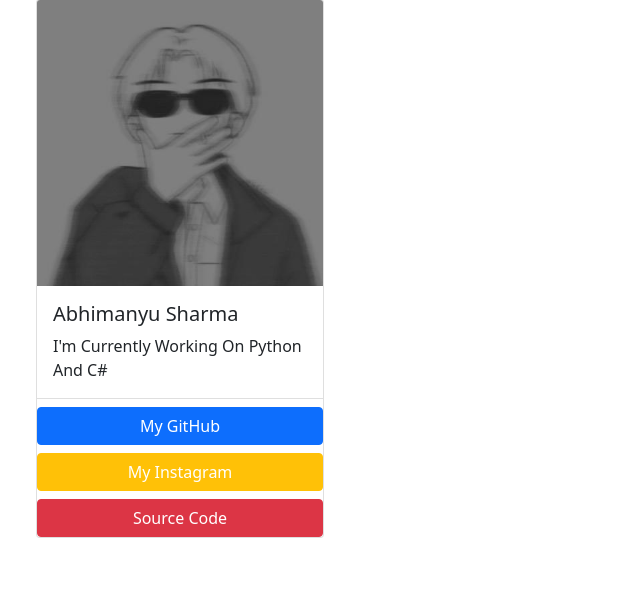
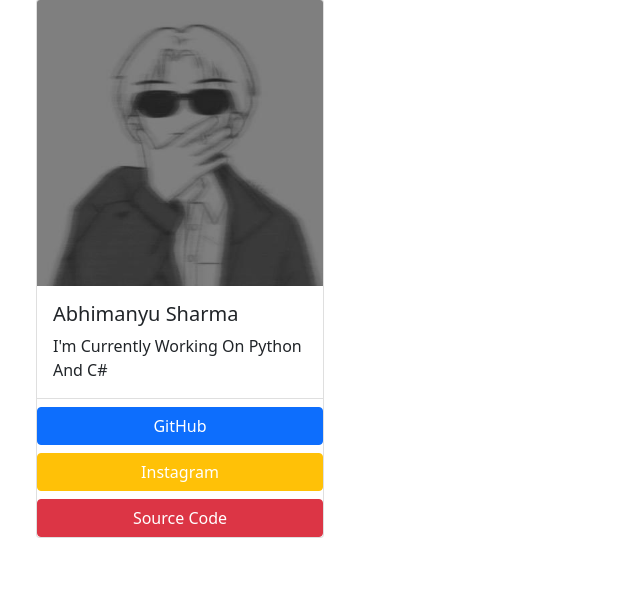
Before and after one commit to 0xN1nja/Image-Resizer-Flask, a Flask app: page /about in a window 1280 px wide. Shown: the part 81-691 px from the top of the page, without its empty margins (0-640 px from the left). Run offline with Flask 2, Linux system fonts and the light colour scheme; some libraries are stand-ins or nearby versions.

Commit message:
Updated Links In about.html

```diff
--- a/templates/about.html
+++ b/templates/about.html
@@ -37,8 +37,8 @@
             <p class="card-text">I'm Currently Working On Python And C#</p>
             </div>
             <ul class="list-group list-group-flush">
-                <a class="btn btn-primary mt-2" style="text-decoration: none;color: white;" href="https://github.com/0xN1nja" target="_blank">My GitHub</a>
-                <a class="btn btn-warning mt-2" style="text-decoration: none;color: white;" href="https://instagram.com/n1nja404butfound" target="_blank">My Instagram</a>
+                <a class="btn btn-primary mt-2" style="text-decoration: none;color: white;" href="https://github.com/0xN1nja" target="_blank">GitHub</a>
+                <a class="btn btn-warning mt-2" style="text-decoration: none;color: white;" href="https://instagram.com/n1nja404butfound" target="_blank">Instagram</a>
                 <a class="btn btn-danger mt-2" style="text-decoration: none;color: white;" href="https://github.com/0xN1nja/Image-Resizer-Flask" target="_blank">Source Code</a>
             </ul>
         </div>
```
